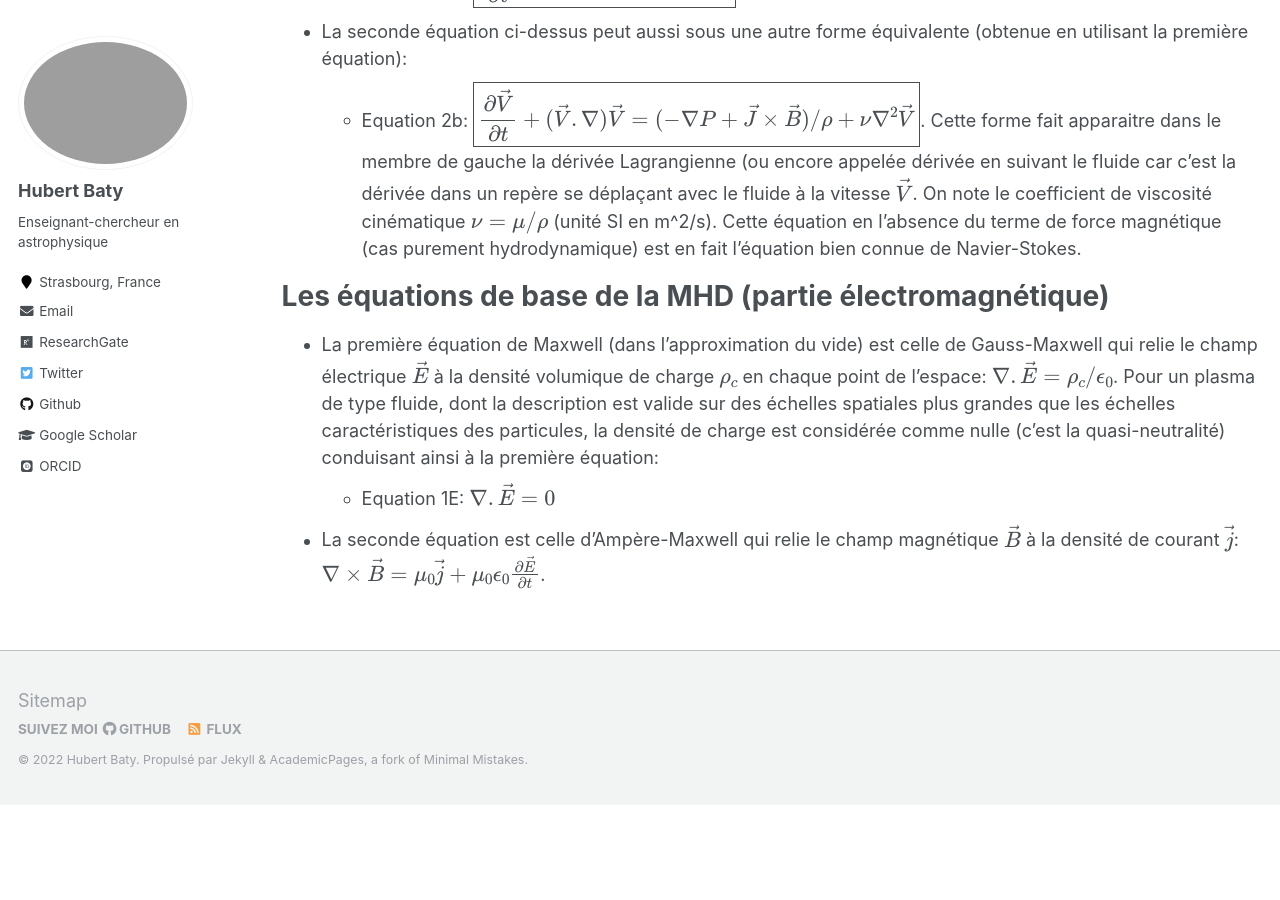
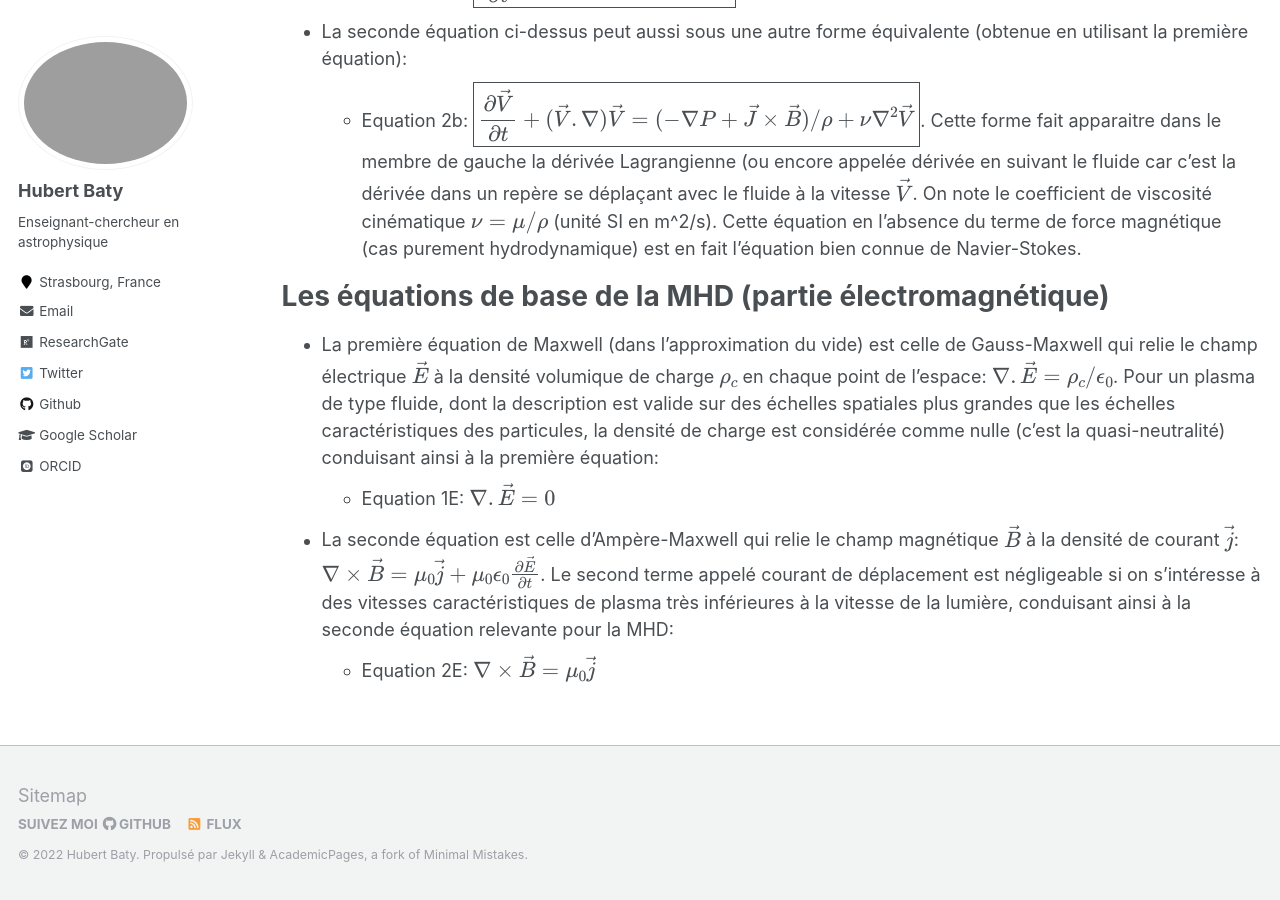
Before and after one commit to hubertbaty/hubertbaty.github.io, a Jekyll site: the page built from _pages/MHD.md, in a window 1280 px wide and 900 px high, scrolled down 1602 px. Built offline with Jekyll 4.4.1, drawn with Linux system fonts in a browser that asks for light colours; some web fonts are replaced; formulas are drawn with MathJax 3; before the commit the page ends 2407 px from its top, so only the background shows below that.

Commit message:
Update MHD.md

```diff
--- a/_pages/MHD.md
+++ b/_pages/MHD.md
@@ -37,4 +37,5 @@ Les équations de base de la MHD (partie électromagnétique)
 * La première équation de Maxwell (dans l'approximation du vide) est celle de Gauss-Maxwell qui relie le champ électrique $\vec E$ à la densité volumique de charge $\rho_c$ en chaque point de l'espace: $\nabla . \vec E = \rho_c/\epsilon_0$. Pour un plasma de type fluide, dont la description est valide sur des échelles spatiales plus grandes que les échelles caractéristiques des particules, la densité de charge est considérée comme nulle (c'est la quasi-neutralité) conduisant ainsi à la première équation:
   * Equation 1E: $\nabla . \vec E = 0$
 
-* La seconde équation est celle d'Ampère-Maxwell qui relie le champ magnétique $\vec B$ à la densité de courant $\vec j$: $\nabla \times \vec B = \mu_0 \vec j + \mu_0 \epsilon_0 \frac {\partial \vec E} {\partial t}$.
+* La seconde équation est celle d'Ampère-Maxwell qui relie le champ magnétique $\vec B$ à la densité de courant $\vec j$: $\nabla \times \vec B = \mu_0 \vec j + \mu_0 \epsilon_0 \frac {\partial \vec E} {\partial t}$. Le second terme appelé courant de déplacement est négligeable si on s'intéresse à des vitesses caractéristiques de plasma très inférieures à la vitesse de la lumière, conduisant ainsi à la seconde équation relevante pour la MHD:
+  * Equation 2E: $\nabla \times \vec B = \mu_0 \vec j$
```
